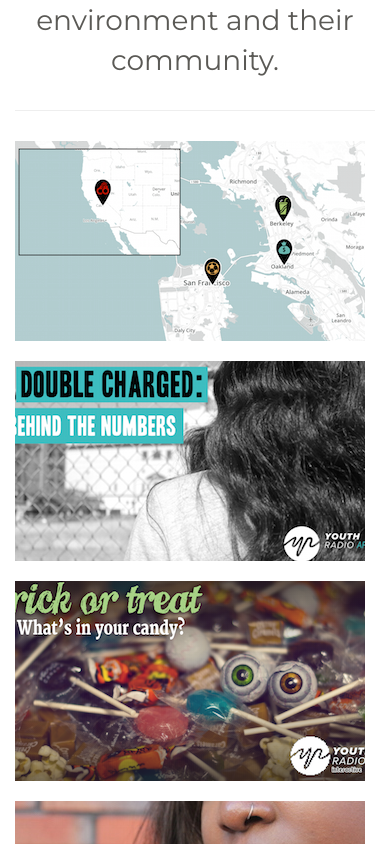
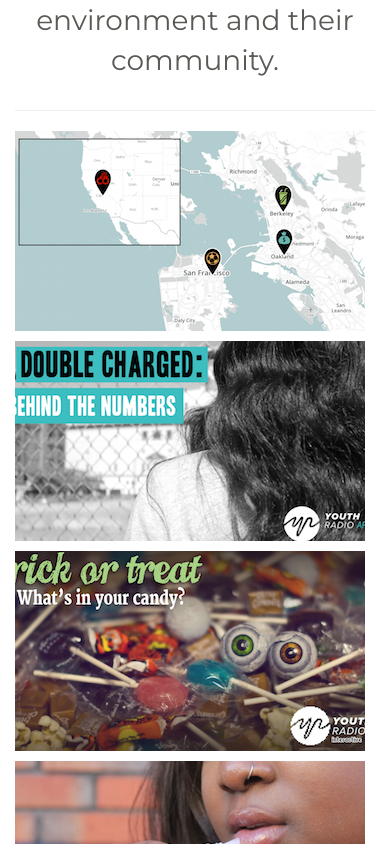
Before and after one commit to youthradio/YRI-portfolio, a plain HTML site: page index.html in a window 390 px wide. Shown: the part 460-1304 px from the top of the page. Drawn offline with nearby package versions, Linux system fonts and the light colour scheme.

Commit message:
fixed isotope issue

```diff
--- a/index.html
+++ b/index.html
@@ -50,7 +50,7 @@ p{
 }
 
 .item{
-  margin: 10px 10px;
+  margin-bottom: 10px;
   overflow: hidden;
   max-width: 100%;
   height: 200px;
@@ -107,9 +107,6 @@ p{
   }
   .description{
     text-align: center;
-  }
-  .item{
-  margin: 10px 0;
   }
 }
 </style>
--- a/js/main.js
+++ b/js/main.js
@@ -4,7 +4,7 @@ $( function() {
     itemSelector: '.item',
     layoutMode: 'masonry',
     masonry: {
-      columnWidth: 10
+      gutter: 10
     }
   });
 if (Modernizr.touch) {
```
